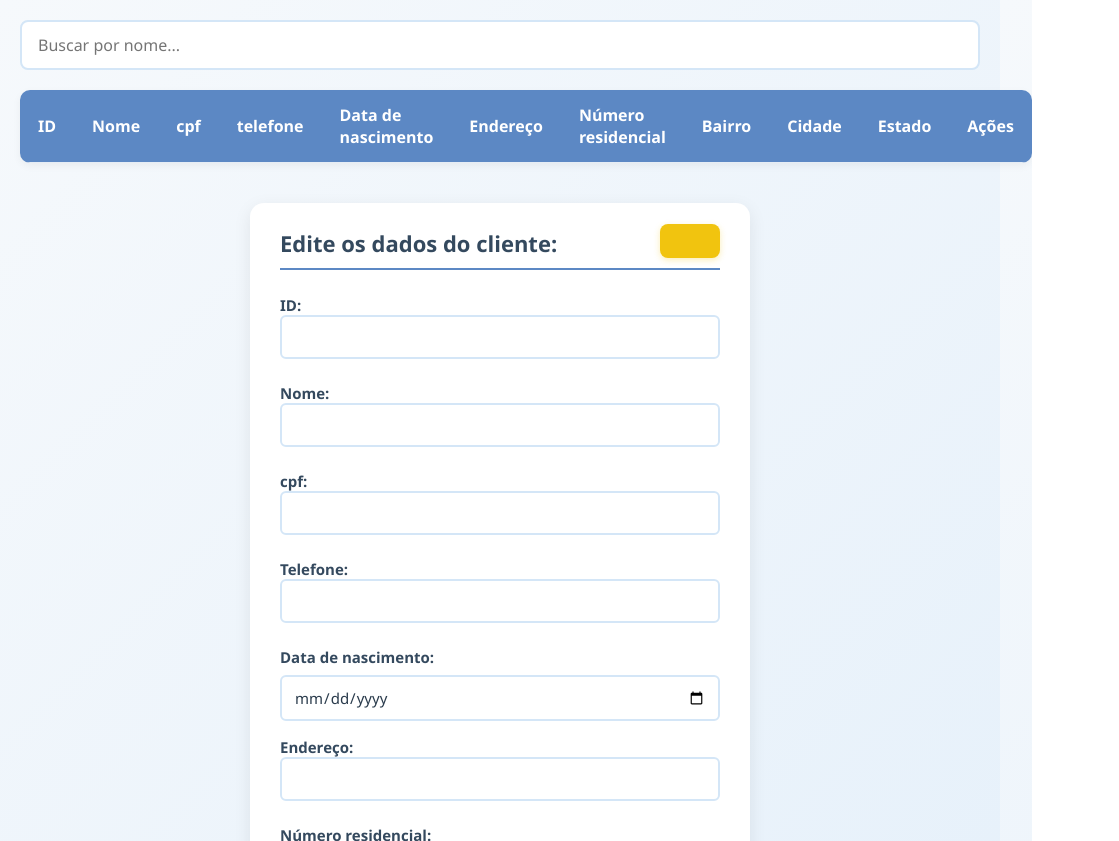
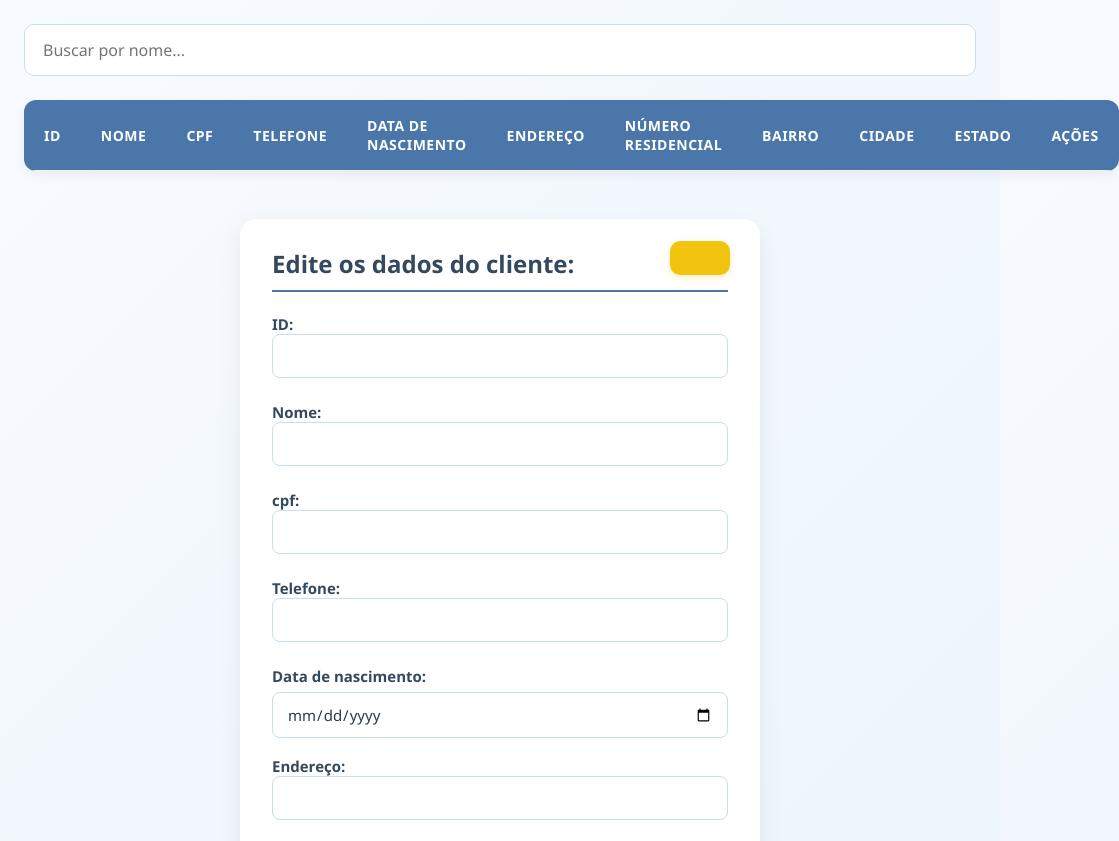
Before and after one commit to KauaBinello/ProjetoElectronPI, an Electron app: page src/cliente/cliente.html in a window 1000 px wide. Shown: the top 841 px of the page, 1119 px wide, since content can reach past the window. Drawn offline with nearby package versions, Linux system fonts and the light colour scheme; no server answers.

Commit message:
Add files via upload

```diff
--- a/main.js
+++ b/main.js
@@ -1,5 +1,5 @@
 const { app, BrowserWindow } = require('electron');
-const { createMainWindow, createLoginWindow } = require('./src/janelaPrincipal');
+const { createLoginWindow } = require('./src/janelaPrincipal');
 const { registrarListeners } = require('./src/appListeners');
 
 if (process.env.NODE_ENV !== 'production') {
--- a/src/appListeners.js
+++ b/src/appListeners.js
@@ -1,7 +1,7 @@
 const { ipcMain } = require('electron');
 
 const { modalAbrirMedicamento, modalAbrirCliente, modalAbrirUsuario } = require('./janelaModal');
-const { createMainWindow } = require('./janelaPrincipal')
+const { createMainWindow, closeLoginWindow } = require('./janelaPrincipal')
 const { getMedicamentos, adicionarMedicamento, atualizarMedicamento, deletarMedicamento } = require('./medicamento/medicamentoDB');
 const { getClientes, adicionarCliente, atualizarCliente, deletarCliente } = require('./cliente/clienteDB')
 const { getUsuarios, adicionarUsuario, atualizarUsuario, deletarUsuario } = require('./usuario/usuarioDB')
@@ -29,7 +29,8 @@ function registrarUsuariosListeners() {
 }
 
 function registrarLoginListeners() {
-    ipcMain.handle('validar-login', validarLogin)
+    ipcMain.handle('validar-login', validarLogin);
+    ipcMain.handle('fechar-login', closeLoginWindow);
 }
 
 function registrarJanelas() {
--- a/src/cliente/cliente.css
+++ b/src/cliente/cliente.css
@@ -9,61 +9,65 @@
 
 /* Fundo com transição suave */
 body {
-    background: linear-gradient(135deg, #f6f9fc, #e3effa);
-    padding: 20px;
+  background: linear-gradient(135deg, #f8fbff, #eaf3fc);
+  padding: 24px;
   min-height: 100vh;
 }
 
 /* Campo de busca */
 #campo-pesquisa {
   width: 100%;
-    padding: 12px 16px;
+  padding: 14px 18px;
   font-size: 16px;
-    border: 2px solid #d4e6f7;
-    border-radius: 8px;
-    transition: border-color 0.3s ease;
-    margin-bottom: 20px; /* Aumentei a margem para dar mais espaço para a tabela */
+  border: 1.5px solid #c9ddf0;
+  border-radius: 10px;
   background-color: white;
+  margin-bottom: 24px;
+  transition: 0.3s ease;
 }
 
 #campo-pesquisa:focus {
-    border-color: #5c88c4;
+  border-color: #4a76aa;
   outline: none;
+  box-shadow: 0 0 0 3px rgba(90, 138, 194, 0.15);
 }
 
 /* Estilização da tabela */
 table {
   width: 100%;
   border-collapse: collapse;
-    background: #ffffff;
-    border-radius: 10px;
+  background: #fff;
+  border-radius: 12px;
   overflow: hidden;
-    box-shadow: 0 3px 8px rgba(0, 0, 0, 0.05);
+  box-shadow: 0 4px 12px rgba(0, 0, 0, 0.06);
 }
 
 thead {
-    background-color: #5c88c4;
+  background-color: #4a76aa;
   color: #ffffff;
 }
 
-th {
-    color: #ffffff; /* Garante que o texto do cabeçalho seja branco */
+thead th {
+  color: #ffffff;
+  text-transform: uppercase;
+  font-size: 14px;
+  letter-spacing: 0.5px;
 }
 
-th,
-td {
-    padding: 14px 18px;
+th, td {
+  padding: 16px 20px;
   text-align: left;
-    border-bottom: 1px solid #e6edf5;
+  border-bottom: 1px solid #eef2f7;
+  font-size: 15px;
 }
 
 tbody tr {
-    transition: transform 0.25s ease, background-color 0.25s ease;
+  transition: background-color 0.2s ease, transform 0.2s ease;
 }
 
 tbody tr:hover {
-    background-color: #f1f7fd;
-    transform: scale(1.005);
+  background-color: #f3f8fe;
+  transform: scale(1.002);
   cursor: pointer;
 }
 
@@ -71,45 +75,45 @@ tbody tr:hover {
 button {
   border: none;
   color: white;
-    padding: 10px 20px;
+  padding: 11px 22px;
   font-size: 15px;
-    border-radius: 8px;
+  border-radius: 10px;
   cursor: pointer;
-    transition: background-color 0.3s ease, box-shadow 0.3s ease, transform 0.2s ease;
-    box-shadow: 0 2px 6px rgba(0, 0, 0, 0.1);
-    display: inline-flex; /* Para alinhar ícone e texto (se houver) */
+  transition: 0.3s ease;
+  box-shadow: 0 3px 8px rgba(0, 0, 0, 0.08);
+  display: inline-flex;
   align-items: center;
   justify-content: center;
-    gap: 8px; /* Espaço entre o ícone e o texto */
+  gap: 8px;
 }
 
 button:hover {
-    transform: translateY(-2px); /* Efeito de levantar o botão */
+  transform: translateY(-2px);
 }
 
 /* Modal de Edição */
 #modal {
   background: #ffffff;
-    max-width: 500px;
-    margin: 40px auto;
-    padding: 25px 30px;
-    border-radius: 14px;
-    box-shadow: 0 5px 18px rgba(0, 0, 0, 0.08);
+  max-width: 520px;
+  margin: 48px auto;
+  padding: 28px 32px;
+  border-radius: 16px;
+  box-shadow: 0 8px 24px rgba(0, 0, 0, 0.07);
   font-weight: 500;
-    position: relative; /* Necessário para posicionar o botão de limpar */
+  position: relative;
 }
 
 #modal h3 {
-    margin-bottom: 25px;
-    font-size: 22px;
+  margin-bottom: 22px;
+  font-size: 24px;
   color: #34495e;
-    border-bottom: 2px solid #5c88c4;
+  border-bottom: 2px solid #4a76aa;
   padding-bottom: 10px;
 }
 
 #modal label {
   display: block;
-    margin-bottom: 8px;
+  margin-bottom: 6px;
   font-size: 15px;
   color: #34495e;
   font-weight: 600;
@@ -117,50 +121,51 @@ button:hover {
 
 #modal input {
   width: 100%;
-    padding: 10px 12px;
+  padding: 11px 14px;
   font-size: 15px;
-    border: 2px solid #d4e6f7;
-    border-radius: 6px;
-    transition: border-color 0.3s ease;
-    margin-bottom: 16px;
+  border: 1.5px solid #c9ddf0;
+  border-radius: 8px;
+  margin-bottom: 18px;
+  transition: 0.3s ease;
 }
 
 #modal input:focus {
-    border-color: #5c88c4;
+  border-color: #4a76aa;
   outline: none;
+  box-shadow: 0 0 0 3px rgba(90, 138, 194, 0.15);
 }
 
-/* Container dos botões de ação do modal (Salvar e Deletar) */
+/* Container dos botões de ação */
 .modal-actions {
-    display: flex; /* Usando Flexbox para alinhar os botões */
-    gap: 15px; /* Espaçamento entre os botões */
-    margin-top: 20px;
+  display: flex;
+  gap: 16px;
+  margin-top: 24px;
 }
 
 .modal-actions button {
-    flex-grow: 1; /* Faz os botões ocuparem o espaço disponível igualmente */
+  flex-grow: 1;
 }
 
 /* --- ESTILOS ESPECÍFICOS DOS BOTÕES --- */
 
-/* Botão Limpar (Amarelo) - Posicionado no canto superior direito */
+/* Botão Limpar */
 #btn-limpar {
-    background-color: #f1c40f; /* Amarelo */
+  background-color: #f1c40f;
   box-shadow: 0 2px 6px rgba(241, 196, 15, 0.3);
   width: 60px;
   position: absolute;
-    top: 21px;
+  top: 22px;
   right: 30px;
-    padding: 8px; /* Um pouco menor para se ajustar bem */
+  padding: 8px;
 }
 
 #btn-limpar:hover {
-    background-color: #d8b10e;
+  background-color: #d4ac0d;
 }
 
-/* Botão Salvar (Azul) */
+/* Botão Salvar */
 #btn-salvar {
-    background-color: #3498db; /* Azul */
+  background-color: #3498db;
   box-shadow: 0 2px 6px rgba(52, 152, 219, 0.3);
 }
 
@@ -168,9 +173,9 @@ button:hover {
   background-color: #2980b9;
 }
 
-/* Botão Deletar (Vermelho) */
+/* Botão Deletar */
 #btn-deletar {
-    background-color: #e74c3c; /* Vermelho */
+  background-color: #e74c3c;
   box-shadow: 0 2px 6px rgba(231, 76, 60, 0.3);
 }
 
@@ -178,10 +183,9 @@ button:hover {
   background-color: #c0392b;
 }
 
-
-/* Ícones do Lucide (dentro dos botões) */
+/* Ícones do Lucide */
 i[data-lucide] {
-    stroke: white; /* Cor do traço do ícone */
+  stroke: white;
   width: 18px;
   height: 18px;
 }
--- a/src/db.js
+++ b/src/db.js
@@ -4,7 +4,7 @@ const pool = new Pool({
     user: 'postgres',         // <- substitua pelo seu usuário do PostgreSQL
     host: 'localhost',
     database: 'ProjetoIntegrador',       // <- substitua pelo nome do seu banco de dados
-    password: '123456',       // <- substitua pela senha correta
+    password: '4292',       // <- substitua pela senha correta
     port: 5432,                  // porta padrão do PostgreSQL
 });
 
--- a/src/index.css
+++ b/src/index.css
@@ -9,8 +9,8 @@
 
 /* Fundo com gradiente suave */
 body {
-  background: linear-gradient(135deg, #f6f9fc, #e3effa);
-  padding: 40px 20px;
+  background: linear-gradient(135deg, #f8fbff, #eaf3fc);
+  padding: 48px 24px;
   min-height: 100vh;
   display: flex;
   flex-direction: column;
@@ -19,10 +19,15 @@ body {
 
 /* Logo */
 #logo {
-  width: 400px;
-  margin-top: 150px;
-  margin-bottom: -0px;
-  filter: drop-shadow(0 2px 4px rgba(0, 0, 0, 0.1));
+  width: 380px;
+  margin-top: 32px;
+  margin-bottom: 12px;
+  filter: drop-shadow(0 4px 8px rgba(0, 0, 0, 0.08));
+  transition: transform 0.3s ease;
+}
+
+#logo:hover {
+  transform: scale(1.02);
 }
 
 /* Botões principais */
@@ -30,19 +35,20 @@ button {
   background-color: #478de0;
   border: none;
   color: white;
-  padding: 14px 28px;
+  padding: 15px 30px;
   font-size: 16px;
-  border-radius: 10px;
+  border-radius: 12px;
   cursor: pointer;
-  margin: 10px 0;
+  margin: 12px 0;
   width: 100%;
   max-width: 320px;
   transition: background-color 0.3s ease, box-shadow 0.3s ease, transform 0.2s ease;
-  box-shadow: 0 3px 8px rgba(71, 141, 224, 0.2);
+  box-shadow: 0 4px 10px rgba(71, 141, 224, 0.15);
+  font-weight: 500;
 }
 
 button:hover {
   background-color: #3c7ac4;
-  box-shadow: 0 5px 14px rgba(60, 122, 196, 0.25);
-  transform: scale(1.03);
+  box-shadow: 0 6px 16px rgba(60, 122, 196, 0.25);
+  transform: translateY(-2px);
 }
--- a/src/login/login.css
+++ b/src/login/login.css
@@ -9,8 +9,8 @@
 
 /* Fundo com transição suave */
 body {
-    background: linear-gradient(135deg, #f6f9fc, #e3effa);
-    padding: 40px 20px;
+  background: linear-gradient(135deg, #f8fbff, #eaf3fc);
+  padding: 48px 24px;
   min-height: 100vh;
   display: flex;
   flex-direction: column;
@@ -20,54 +20,61 @@ body {
 
 /* Título */
 h2 {
-    font-size: 24px;
-    margin-bottom: 30px;
-    color: #34495e;
+  font-size: 26px;
+  margin-bottom: 32px;
+  color: #2c3e50;
+  font-weight: 600;
 }
 
 /* Inputs de login */
 input[type="text"],
 input[type="password"] {
   width: 100%;
-    max-width: 350px;
-    padding: 12px 16px;
+  max-width: 360px;
+  padding: 13px 18px;
   font-size: 16px;
   border: 2px solid #d4e6f7;
-    border-radius: 8px;
-    margin-bottom: 20px;
-    background-color: white;
-    transition: border-color 0.3s ease;
+  border-radius: 10px;
+  margin-bottom: 22px;
+  background-color: #fff;
+  transition: border-color 0.3s ease, box-shadow 0.3s ease;
 }
 
 input[type="text"]:focus,
 input[type="password"]:focus {
   border-color: #5c88c4;
   outline: none;
+  box-shadow: 0 0 0 3px rgba(92, 136, 196, 0.1);
 }
 
 /* Botão acessar */
 #acessar {
   background-color: #3498db;
   color: white;
-    padding: 12px 24px;
+  padding: 13px 26px;
   font-size: 16px;
   border: none;
-    border-radius: 8px;
+  border-radius: 10px;
   cursor: pointer;
-    transition: background-color 0.3s ease, transform 0.2s ease;
-    box-shadow: 0 2px 6px rgba(0, 0, 0, 0.1);
+  transition: background-color 0.3s ease, transform 0.2s ease, box-shadow 0.2s ease;
+  box-shadow: 0 3px 10px rgba(52, 152, 219, 0.15);
   margin-top: 10px;
+  width: 100%;
+  max-width: 360px;
+  font-weight: 500;
 }
 
 #acessar:hover {
   background-color: #2980b9;
   transform: translateY(-2px);
+  box-shadow: 0 6px 16px rgba(41, 128, 185, 0.2);
 }
 
 /* Mensagem */
 #msg {
-    margin-top: 20px;
+  margin-top: 24px;
   font-size: 14px;
   color: #e74c3c;
   text-align: center;
+  max-width: 360px;
 }
--- a/src/medicamento/medicamento.css
+++ b/src/medicamento/medicamento.css
@@ -9,60 +9,64 @@
 
 /* Fundo com transição suave */
 body {
-    background: linear-gradient(135deg, #f6f9fc, #e3effa);
-    padding: 20px;
+  background: linear-gradient(135deg, #f8fbff, #eaf3fc);
+  padding: 24px;
   min-height: 100vh;
 }
 
 /* Campo de busca */
 #campo-pesquisa {
   width: 100%;
-    padding: 12px 16px;
+  padding: 14px 18px;
   font-size: 16px;
-    border: 2px solid #d4e6f7;
-    border-radius: 8px;
-    transition: border-color 0.3s ease;
-    margin-bottom: 20px;
+  border: 1.5px solid #c9ddf0;
+  border-radius: 10px;
   background-color: white;
+  margin-bottom: 24px;
+  transition: 0.3s ease;
 }
 
 #campo-pesquisa:focus {
-    border-color: #5c88c4;
+  border-color: #4a76aa;
   outline: none;
+  box-shadow: 0 0 0 3px rgba(90, 138, 194, 0.15);
 }
 
 /* Estilização da tabela */
 table {
   width: 100%;
   border-collapse: collapse;
-    background: #ffffff;
-    border-radius: 10px;
+  background: #fff;
+  border-radius: 12px;
   overflow: hidden;
-    box-shadow: 0 3px 8px rgba(0, 0, 0, 0.05);
+  box-shadow: 0 4px 12px rgba(0, 0, 0, 0.06);
 }
 
 thead {
-    background-color: #5c88c4;
+  background-color: #4a76aa;
 }
 
 thead th {
-    color: #ffffff;
+  color: #fff;
+  text-transform: uppercase;
+  font-size: 14px;
+  letter-spacing: 0.5px;
 }
 
-th,
-td {
-    padding: 14px 18px;
+th, td {
+  padding: 16px 20px;
   text-align: left;
-    border-bottom: 1px solid #e6edf5;
+  border-bottom: 1px solid #eef2f7;
+  font-size: 15px;
 }
 
 tbody tr {
-    transition: transform 0.25s ease, background-color 0.25s ease;
+  transition: background-color 0.2s ease, transform 0.2s ease;
 }
 
 tbody tr:hover {
-    background-color: #f1f7fd;
-    transform: scale(1.005);
+  background-color: #f3f8fe;
+  transform: scale(1.002);
   cursor: pointer;
 }
 
@@ -70,47 +74,42 @@ tbody tr:hover {
 button {
   border: none;
   color: white;
-    padding: 10px 20px;
+  padding: 11px 22px;
   font-size: 15px;
-    border-radius: 8px;
+  border-radius: 10px;
   cursor: pointer;
-    transition: background-color 0.3s ease, box-shadow 0.3s ease, transform 0.2s ease;
-    box-shadow: 0 2px 6px rgba(0, 0, 0, 0.1);
+  transition: 0.3s ease;
+  box-shadow: 0 3px 8px rgba(0, 0, 0, 0.08);
   display: inline-flex;
   align-items: center;
   justify-content: center;
   gap: 8px;
 }
 
-button:hover {
-    transform: translateY(-2px);
-}
-
 /* Modal */
 #modal {
   background: #ffffff;
-    max-width: 500px;
-    margin: 40px auto;
-    padding: 25px 30px;
-    border-radius: 14px;
-    box-shadow: 0 5px 18px rgba(0, 0, 0, 0.08);
-    font-weight: 500;
+  max-width: 520px;
+  margin: 48px auto;
+  padding: 28px 32px;
+  border-radius: 16px;
+  box-shadow: 0 8px 24px rgba(0, 0, 0, 0.07);
   position: relative;
 }
 
 /* Título do modal */
 #modal h3 {
-    margin-bottom: 25px;
-    font-size: 22px;
+  margin-bottom: 20px;
+  font-size: 24px;
   color: #34495e;
-    border-bottom: 2px solid #5c88c4;
+  border-bottom: 2px solid #4a76aa;
   padding-bottom: 10px;
 }
 
 /* Labels */
 #modal label {
   display: block;
-    margin-bottom: 8px;
+  margin-bottom: 6px;
   font-size: 15px;
   color: #34495e;
   font-weight: 600;
@@ -119,32 +118,33 @@ button:hover {
 /* Inputs */
 #modal input {
   width: 100%;
-    padding: 10px 12px;
+  padding: 11px 14px;
   font-size: 15px;
-    border: 2px solid #d4e6f7;
-    border-radius: 6px;
-    transition: border-color 0.3s ease;
-    margin-bottom: 16px;
+  border: 1.5px solid #c9ddf0;
+  border-radius: 8px;
+  margin-bottom: 18px;
+  transition: 0.3s ease;
 }
 
 #modal input:focus {
-    border-color: #5c88c4;
+  border-color: #4a76aa;
   outline: none;
+  box-shadow: 0 0 0 3px rgba(90, 138, 194, 0.15);
 }
 
-/* Botão limpar no topo */
+/* Botão limpar */
 #btn-limpar {
   background-color: #f1c40f;
-    box-shadow: 0 2px 6px rgba(241, 196, 15, 0.3);
   width: 60px;
   position: absolute;
-    top: 21px;
+  top: 22px;
   right: 30px;
   padding: 8px;
+  box-shadow: 0 2px 6px rgba(241, 196, 15, 0.3);
 }
 
 #btn-limpar:hover {
-    background-color: #d8b10e;
+  background-color: #d4ac0d;
 }
 
 /* Botão salvar */
@@ -170,12 +170,12 @@ button:hover {
 /* Container dos botões */
 .modal-actions {
   display: flex;
-    gap: 15px;
-    margin-top: 20px;
+  gap: 16px;
+  margin-top: 24px;
 }
 
 .modal-actions button {
-    flex-grow: 1;
+  flex: 1;
 }
 
 /* Ícones lucide */
--- a/src/usuario/usuario.css
+++ b/src/usuario/usuario.css
@@ -9,60 +9,64 @@
 
 /* Fundo com transição suave */
 body {
-    background: linear-gradient(135deg, #f6f9fc, #e3effa);
-    padding: 20px;
+  background: linear-gradient(135deg, #f8fbff, #eaf3fc);
+  padding: 24px;
   min-height: 100vh;
 }
 
 /* Campo de busca */
 #campo-pesquisa {
   width: 100%;
-    padding: 12px 16px;
+  padding: 14px 18px;
   font-size: 16px;
-    border: 2px solid #d4e6f7;
-    border-radius: 8px;
-    transition: border-color 0.3s ease;
-    margin-bottom: 20px;
+  border: 1.5px solid #c9ddf0;
+  border-radius: 10px;
   background-color: white;
+  margin-bottom: 24px;
+  transition: 0.3s ease;
 }
 
 #campo-pesquisa:focus {
-    border-color: #5c88c4;
+  border-color: #4a76aa;
   outline: none;
+  box-shadow: 0 0 0 3px rgba(90, 138, 194, 0.15);
 }
 
-/* Estilização da tabela */
+/* Tabela */
 table {
   width: 100%;
   border-collapse: collapse;
   background: #ffffff;
-    border-radius: 10px;
+  border-radius: 12px;
   overflow: hidden;
-    box-shadow: 0 3px 8px rgba(0, 0, 0, 0.05);
+  box-shadow: 0 4px 12px rgba(0, 0, 0, 0.06);
 }
 
 thead {
-    background-color: #5c88c4;
+  background-color: #4a76aa;
 }
 
 thead th {
   color: #ffffff;
+  font-size: 14px;
+  text-transform: uppercase;
+  letter-spacing: 0.5px;
 }
 
-th,
-td {
-    padding: 14px 18px;
+th, td {
+  padding: 16px 20px;
   text-align: left;
-    border-bottom: 1px solid #e6edf5;
+  border-bottom: 1px solid #eef2f7;
+  font-size: 15px;
 }
 
 tbody tr {
-    transition: transform 0.25s ease, background-color 0.25s ease;
+  transition: background-color 0.2s ease, transform 0.2s ease;
 }
 
 tbody tr:hover {
-    background-color: #f1f7fd;
-    transform: scale(1.005);
+  background-color: #f3f8fe;
+  transform: scale(1.002);
   cursor: pointer;
 }
 
@@ -70,12 +74,12 @@ tbody tr:hover {
 button {
   border: none;
   color: white;
-    padding: 10px 20px;
+  padding: 11px 22px;
   font-size: 15px;
-    border-radius: 8px;
+  border-radius: 10px;
   cursor: pointer;
-    transition: background-color 0.3s ease, box-shadow 0.3s ease, transform 0.2s ease;
-    box-shadow: 0 2px 6px rgba(0, 0, 0, 0.1);
+  transition: 0.3s ease;
+  box-shadow: 0 3px 8px rgba(0, 0, 0, 0.08);
   display: inline-flex;
   align-items: center;
   justify-content: center;
@@ -89,28 +93,28 @@ button:hover {
 /* Modal */
 #modal {
   background: #ffffff;
-    max-width: 500px;
-    margin: 40px auto;
-    padding: 25px 30px;
-    border-radius: 14px;
-    box-shadow: 0 5px 18px rgba(0, 0, 0, 0.08);
+  max-width: 520px;
+  margin: 48px auto;
+  padding: 28px 32px;
+  border-radius: 16px;
+  box-shadow: 0 8px 24px rgba(0, 0, 0, 0.07);
   font-weight: 500;
   position: relative;
 }
 
 /* Título do modal */
 #modal h3 {
-    margin-bottom: 25px;
-    font-size: 22px;
+  margin-bottom: 22px;
+  font-size: 24px;
   color: #34495e;
-    border-bottom: 2px solid #5c88c4;
+  border-bottom: 2px solid #4a76aa;
   padding-bottom: 10px;
 }
 
 /* Labels do modal */
 #modal label {
   display: block;
-    margin-bottom: 16px;
+  margin-bottom: 8px;
   font-size: 15px;
   color: #34495e;
   font-weight: 600;
@@ -119,17 +123,18 @@ button:hover {
 /* Inputs do modal */
 #modal input {
   width: 100%;
-    padding: 10px 12px;
+  padding: 11px 14px;
   font-size: 15px;
-    border: 2px solid #d4e6f7;
-    border-radius: 6px;
-    transition: border-color 0.3s ease;
-    margin-top: 6px;
+  border: 1.5px solid #c9ddf0;
+  border-radius: 8px;
+  margin-bottom: 18px;
+  transition: 0.3s ease;
 }
 
 #modal input:focus {
-    border-color: #5c88c4;
+  border-color: #4a76aa;
   outline: none;
+  box-shadow: 0 0 0 3px rgba(90, 138, 194, 0.15);
 }
 
 /* Botão limpar */
@@ -138,13 +143,13 @@ button:hover {
   box-shadow: 0 2px 6px rgba(241, 196, 15, 0.3);
   width: 60px;
   position: absolute;
-    top: 21px;
+  top: 22px;
   right: 30px;
   padding: 8px;
 }
 
 #btn-limpar:hover {
-    background-color: #d8b10e;
+  background-color: #d4ac0d;
 }
 
 /* Botão salvar */
@@ -170,8 +175,8 @@ button:hover {
 /* Container dos botões */
 .modal-actions {
   display: flex;
-    gap: 15px;
-    margin-top: 20px;
+  gap: 16px;
+  margin-top: 24px;
 }
 
 .modal-actions button {
```
Also changed, not shown: src/janelaPrincipal.js (+14 -0 lines), src/login/login.js (+2 -5 lines), src/preload.js (+6 -2 lines). Lines whose indentation alone changed are shown as unchanged.
